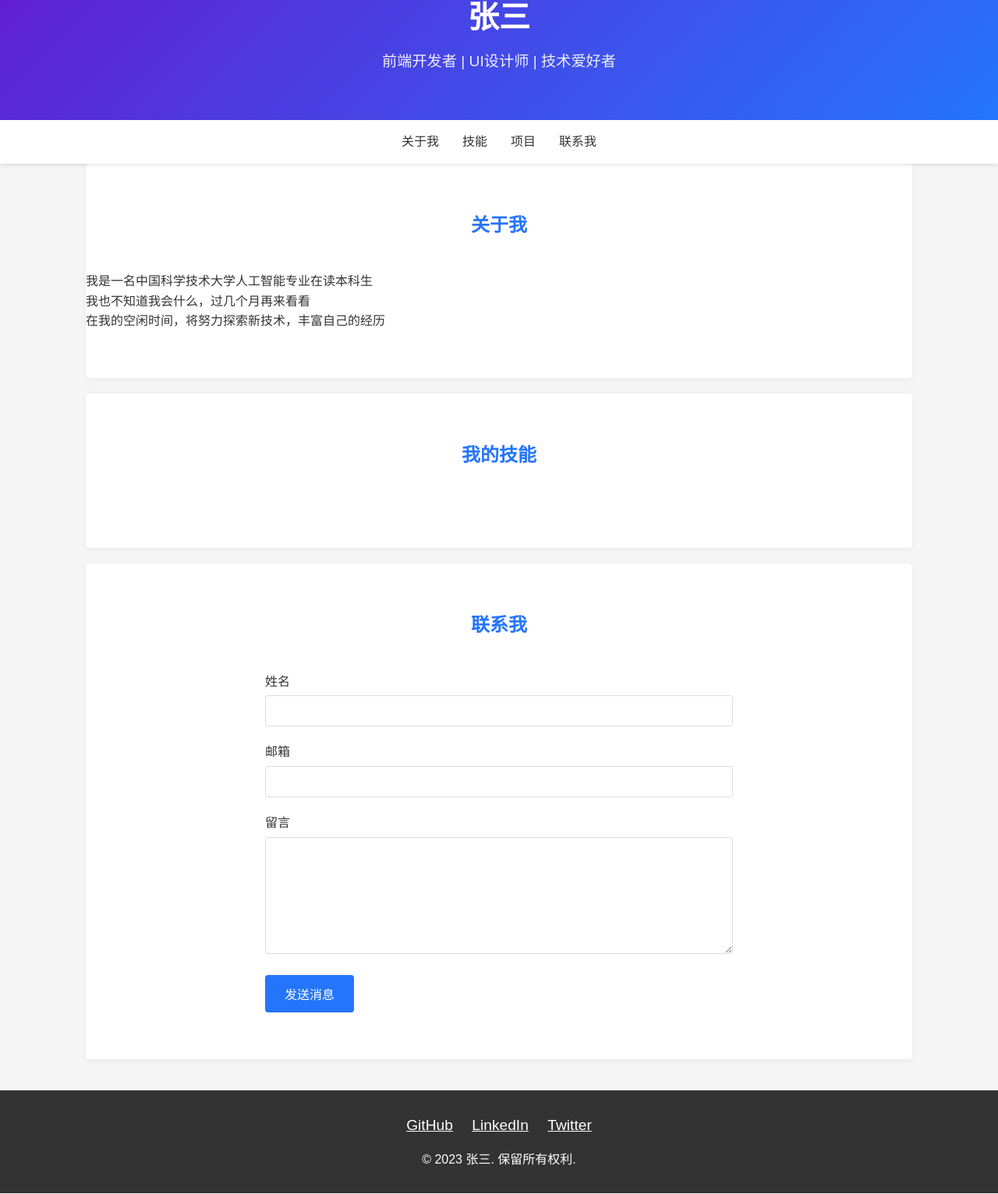
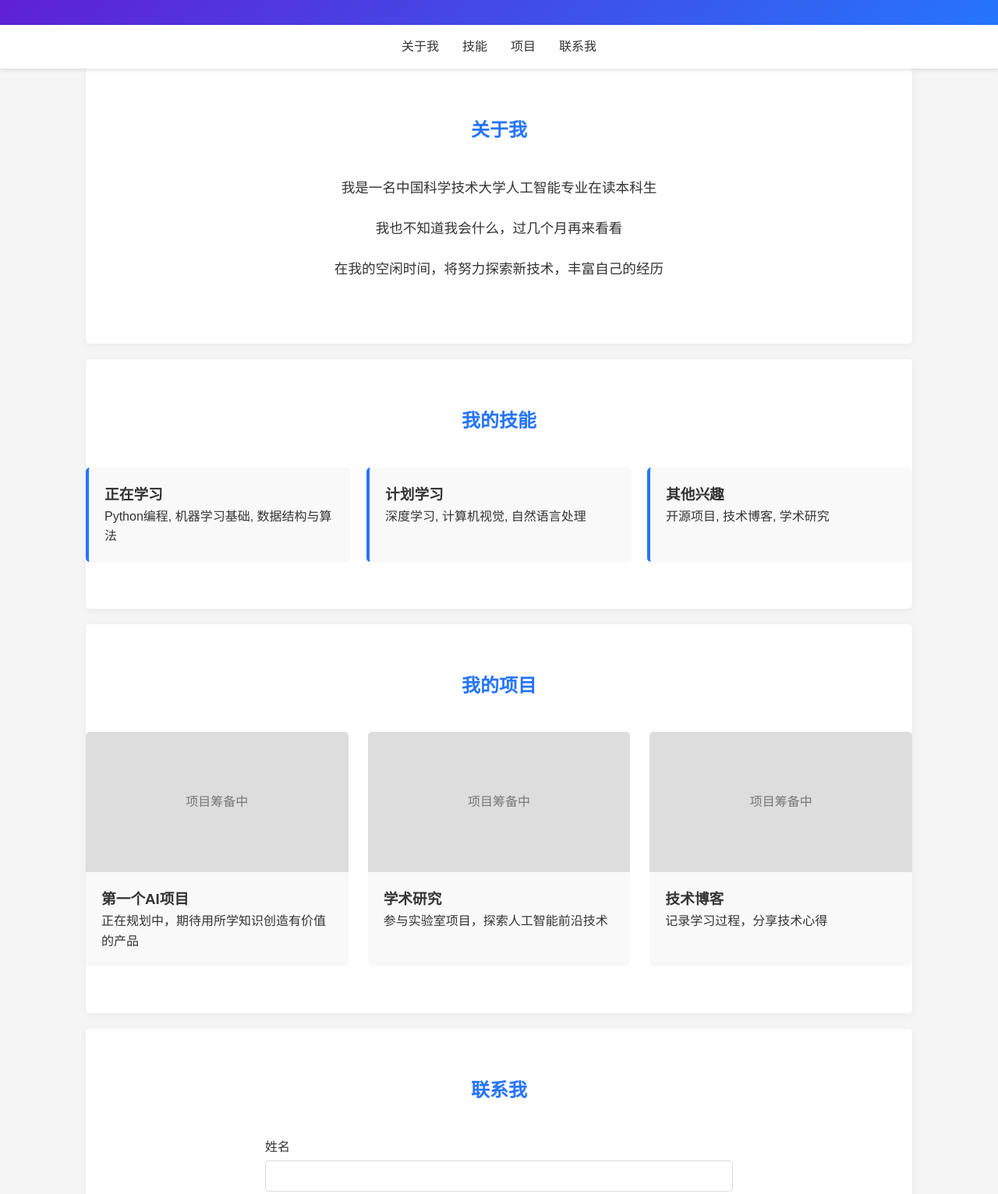
Before and after one commit to Coke-debugger/Coke-debugger.github.io, a plain HTML site: page index.html in a window 1280 px wide. Shown: the part 248-1780 px from the top of the page at 78% size. Drawn offline with Linux system fonts and the light colour scheme.

Commit message:
Update index.html

```diff
--- a/index.html
+++ b/index.html
@@ -99,14 +99,23 @@
             color: #2575fc;
         }
 
+        /* 修改这里：让关于我内容居中 */
         .about-content {
             display: flex;
-            align-items: center;
-            gap: 30px;
+            justify-content: center; /* 水平居中 */
+            align-items: center;     /* 垂直居中 */
+            text-align: center;      /* 文本居中 */
         }
 
         .about-text {
             flex: 1;
+            max-width: 800px;        /* 限制最大宽度，避免文字过长 */
+        }
+
+        .about-text p {
+            margin-bottom: 20px;
+            font-size: 1.1rem;
+            line-height: 1.8;
         }
 
         .skills-container {
@@ -238,10 +247,9 @@
     <!-- 头部区域 -->
     <header>
         <div class="container">
-            <!-- 你可以替换下面的图片URL为你自己的头像 -->
-            <img src="微信图片_20251111185942_102_127.jpg" alt="个人头像" class="profile-img">
+            <img src="微信图片_20251111185942_102_127" alt="个人头像" class="profile-img">
             <h1>张三</h1>
-            <p class="tagline">前端开发者 | UI设计师 | 技术爱好者</p>
+            <p class="tagline">中国科学技术大学 | 人工智能专业 | 在读本科生</p>
         </div>
     </header>
 
@@ -274,11 +282,49 @@
         <!-- 技能部分 -->
         <section id="skills">
             <h2 class="section-title">我的技能</h2>
-
+            <div class="skills-container">
+                <div class="skill-card">
+                    <h3>正在学习</h3>
+                    <p>Python编程, 机器学习基础, 数据结构与算法</p>
+                </div>
+                <div class="skill-card">
+                    <h3>计划学习</h3>
+                    <p>深度学习, 计算机视觉, 自然语言处理</p>
+                </div>
+                <div class="skill-card">
+                    <h3>其他兴趣</h3>
+                    <p>开源项目, 技术博客, 学术研究</p>
+                </div>
+            </div>
         </section>
 
         <!-- 项目部分 -->
-
+        <section id="projects">
+            <h2 class="section-title">我的项目</h2>
+            <div class="projects-grid">
+                <div class="project-card">
+                    <div class="project-img">项目筹备中</div>
+                    <div class="project-info">
+                        <h3>第一个AI项目</h3>
+                        <p>正在规划中，期待用所学知识创造有价值的产品</p>
+                    </div>
+                </div>
+                <div class="project-card">
+                    <div class="project-img">项目筹备中</div>
+                    <div class="project-info">
+                        <h3>学术研究</h3>
+                        <p>参与实验室项目，探索人工智能前沿技术</p>
+                    </div>
+                </div>
+                <div class="project-card">
+                    <div class="project-img">项目筹备中</div>
+                    <div class="project-info">
+                        <h3>技术博客</h3>
+                        <p>记录学习过程，分享技术心得</p>
+                    </div>
+                </div>
+            </div>
+        </section>
 
         <!-- 联系表单 -->
         <section id="contact">
@@ -305,12 +351,11 @@
     <footer>
         <div class="container">
             <div class="social-links">
-                <!-- 替换为你的社交媒体链接 -->
                 <a href="#">GitHub</a>
-                <a href="#">LinkedIn</a>
-                <a href="#">Twitter</a>
+                <a href="#">知乎</a>
+                <a href="#">CSDN</a>
             </div>
-            <p>&copy; 2023 张三. 保留所有权利.</p>
+            <p>&copy; 2023 中国科学技术大学 张三. 保留所有权利.</p>
         </div>
     </footer>
 
```
